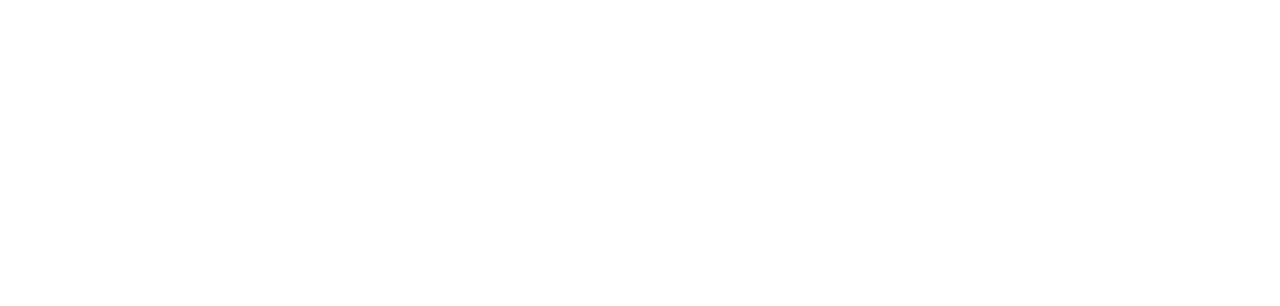
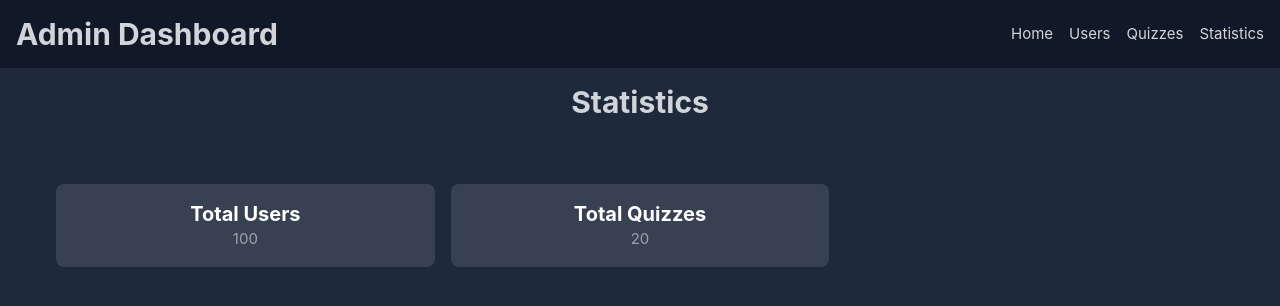
Before and after one commit to T3d4/MMPS, a Vue app in the folder Frontend/mmps/: page /admin/statistics in a window 1280 px wide. Before the commit this address had no page. Shown: the top 306 px of the page. Built offline with nearby package versions, Linux system fonts and the light colour scheme.

Commit message:
updated dependencies for admin dashboard

```diff
--- a/Frontend/mmps/package.json
+++ b/Frontend/mmps/package.json
@@ -14,6 +14,7 @@
     "axios": "^1.6.8",
     "chart.js": "^4.4.2",
     "face-api.js": "^0.22.2",
+    "uuid": "^9.0.1",
     "vue": "^3.4.21",
     "vue-chartjs": "^5.3.1",
     "vue-router": "^4.3.0"
--- /dev/null
+++ b/Frontend/mmps/src/data/adminSections.json
@@ -0,0 +1,20 @@
+[
+  {
+    "id": "user-management",
+    "title": "User Management",
+    "description": "Manage users and their roles.",
+    "icon": "user-icon"
+  },
+  {
+    "id": "quiz-management",
+    "title": "Quiz Management",
+    "description": "Create, edit, and delete quizzes.",
+    "icon": "quiz-icon"
+  },
+  {
+    "id": "statistics",
+    "title": "Statistics",
+    "description": "View statistics and reports.",
+    "icon": "stats-icon"
+  }
+]
--- /dev/null
+++ b/Frontend/mmps/src/data/statistics.json
@@ -0,0 +1,12 @@
+[
+  {
+    "id": "stat1",
+    "title": "Total Users",
+    "value": 100
+  },
+  {
+    "id": "stat2",
+    "title": "Total Quizzes",
+    "value": 20
+  }
+]
--- /dev/null
+++ b/Frontend/mmps/src/data/users.json
@@ -0,0 +1,12 @@
+[
+  {
+    "id": "user1",
+    "name": "Alice",
+    "role": "Admin"
+  },
+  {
+    "id": "user2",
+    "name": "Bob",
+    "role": "User"
+  }
+]
--- a/Frontend/mmps/src/router/index.js
+++ b/Frontend/mmps/src/router/index.js
@@ -4,6 +4,10 @@ import QuizView from '@/views/QuizView.vue'
 import LoginView from '@/views/LoginView.vue'
 import SignupView from '@/views/SignupView.vue'
 import QuizesView from '@/views/QuizzesView.vue'
+import AdminDashboard from '@/views/AdminDashboardView.vue'
+import UserManagement from '@/views/UserManagementView.vue'
+import QuizManagement from '@/views/QuizManagementView.vue'
+import Statistics from '@/views/StatisticsView.vue'
 
 const router = createRouter({
   history: createWebHistory(import.meta.env.BASE_URL),
@@ -34,6 +38,26 @@ const router = createRouter({
       name: 'quiz',
       component: QuizView
 
+    },
+    {
+      path: '/admin',
+      name: 'AdminDashboard',
+      component: AdminDashboard
+    },
+    {
+      path: '/admin/user-management',
+      name: 'UserManagement',
+      component: UserManagement
+    },
+    {
+      path: '/admin/quiz-management',
+      name: 'QuizManagement',
+      component: QuizManagement
+    },
+    {
+      path: '/admin/statistics',
+      name: 'Statistics',
+      component: Statistics
     }
     //   path: '/about',
     //   name: 'about',
```
Also changed, not shown: Frontend/mmps/src/data/quizzes.json (renamed from Frontend/mmps/src/data/quizes.json), 1 other file (tests, documents, lock files or other folders).
